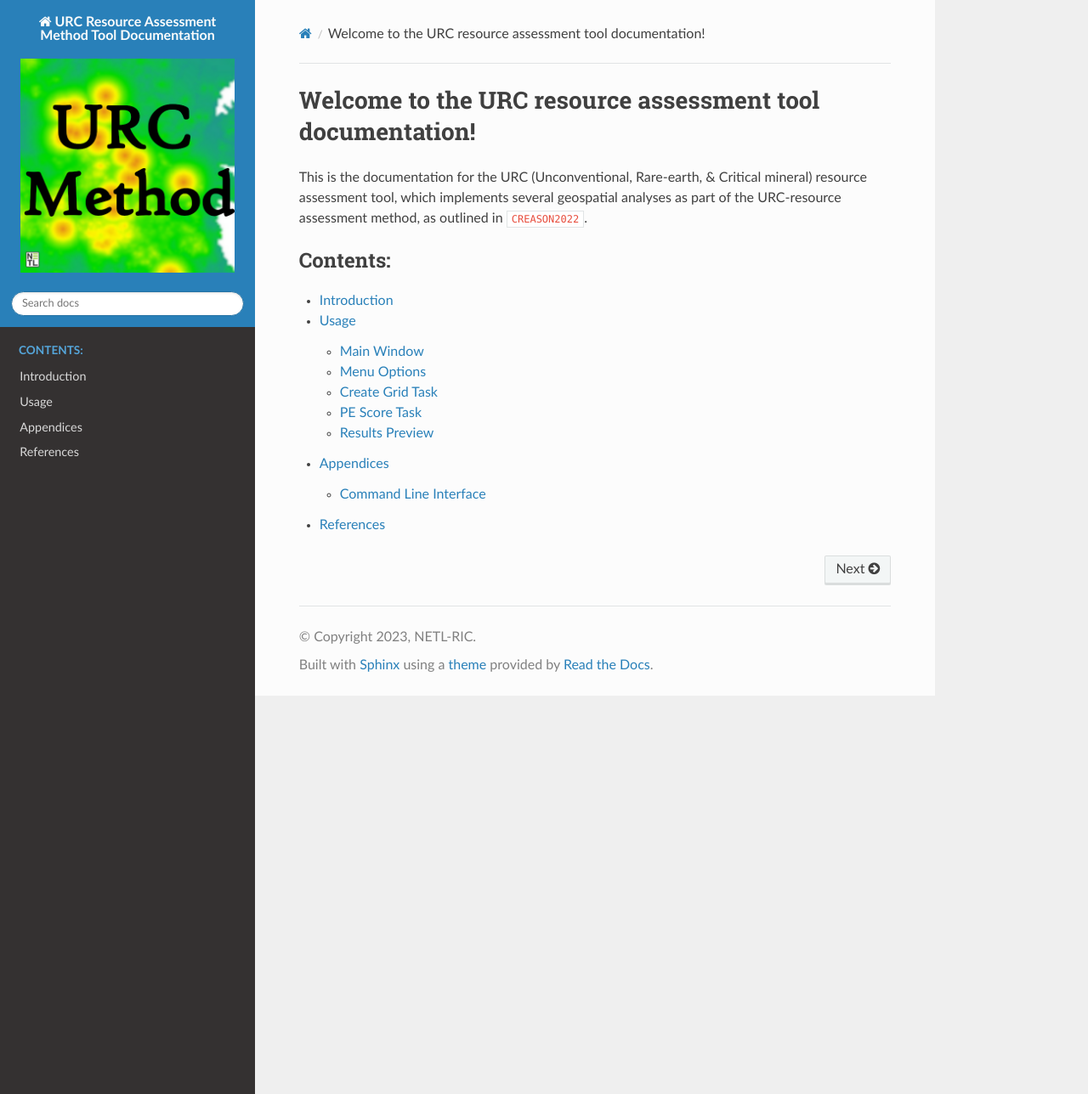
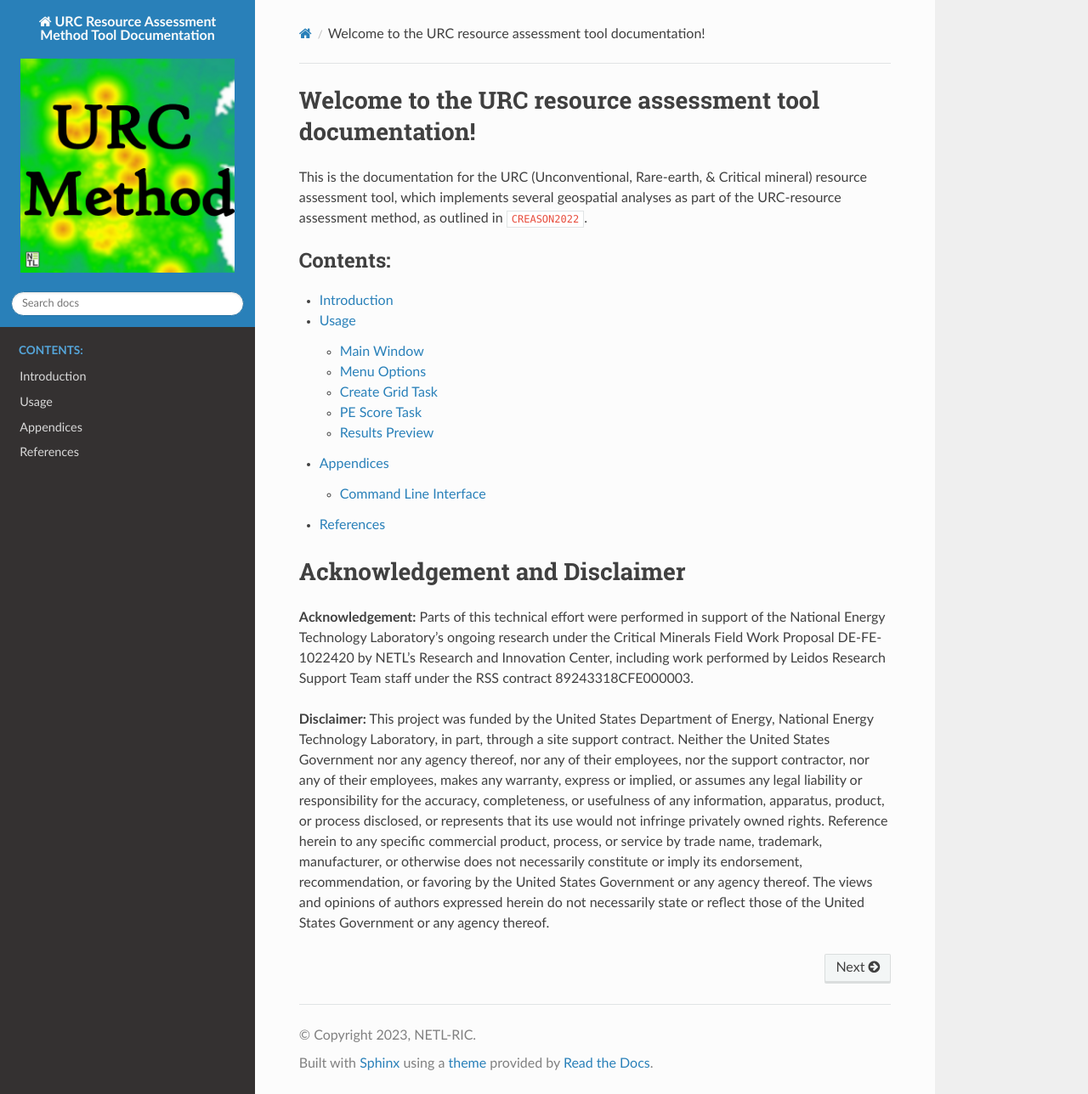
Before and after one commit to NETL-RIC/URC-Assessment-Method, a Sphinx documentation site: the page built from user_doc/source/index.rst, in a window 1280 px wide and 1288 px high. Shown: the whole window at 85% size. Built offline with Sphinx 7.4.7 and the Read the Docs theme 2.0.0, drawn with Linux system fonts in a browser that asks for light colours; cross-references to code outside the pages are shown as plain code.

Commit message:
added DISCLAIMER.md; updated Readme.md with additional package dependencies.

```diff
--- /dev/null
+++ b/DISCLAIMER.md
@@ -0,0 +1,17 @@
+Acknowledgement and Disclaimer
+===============================
+
+**Acknowledgement:** Parts of this technical effort were performed in support of the National Energy Technology
+Laboratory’s ongoing research under the Critical Minerals Field Work Proposal DE-FE-1022420 by NETL’s Research and
+Innovation Center, including work performed by Leidos Research Support Team staff under the RSS contract
+89243318CFE000003.
+
+**Disclaimer:** This project was funded by the United States Department of Energy, National Energy Technology
+Laboratory, in part, through a site support contract. Neither the United States Government nor any agency thereof,
+nor any of their employees, nor the support contractor, nor any of their employees, makes any warranty, express or
+implied, or assumes any legal liability or responsibility for the accuracy, completeness, or usefulness of any
+information, apparatus, product, or process disclosed, or represents that its use would not infringe privately owned
+rights. Reference herein to any specific commercial product, process, or service by trade name, trademark, manufacturer,
+or otherwise does not necessarily constitute or imply its endorsement, recommendation, or favoring by the United States
+Government or any agency thereof. The views and opinions of authors expressed herein do not necessarily state or reflect
+those of the United States Government or any agency thereof.
--- a/user_doc/source/index.rst
+++ b/user_doc/source/index.rst
@@ -17,3 +17,6 @@ This is the documentation for the URC (Unconventional, Rare-earth, & Critical mi
 
    appendices/index
    references
+
+
+.. include:: ../../DISCLAIMER.md
```
Also changed, not shown: README.md (+5 -7 lines).
